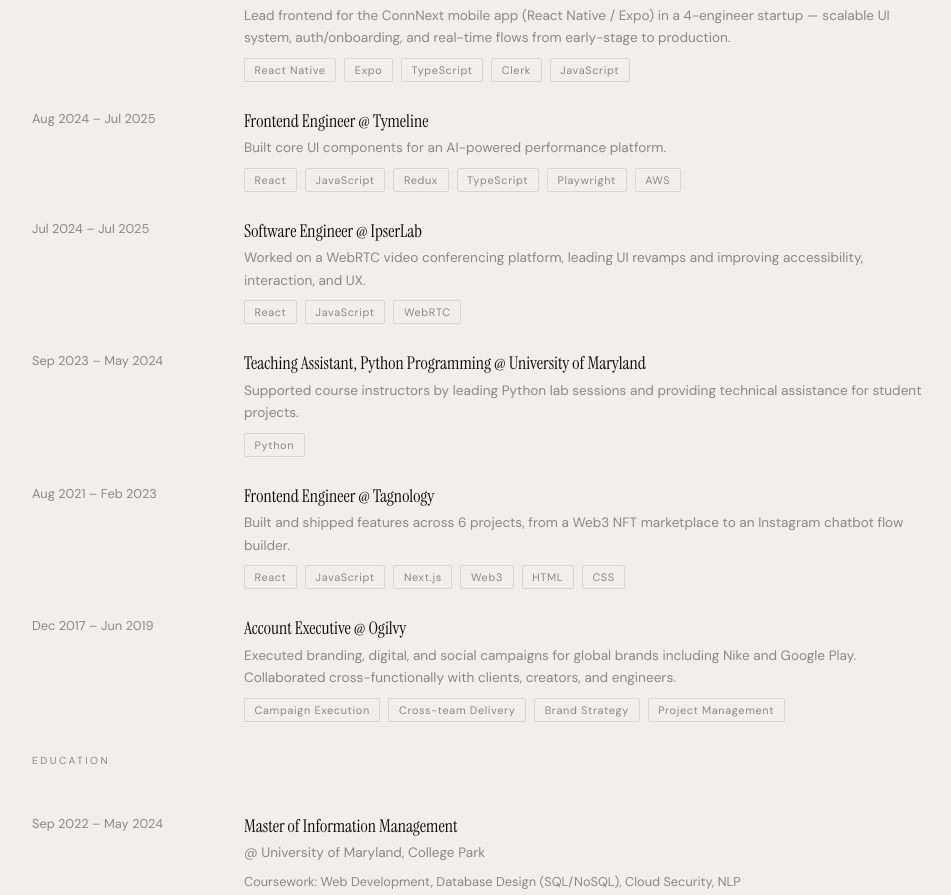
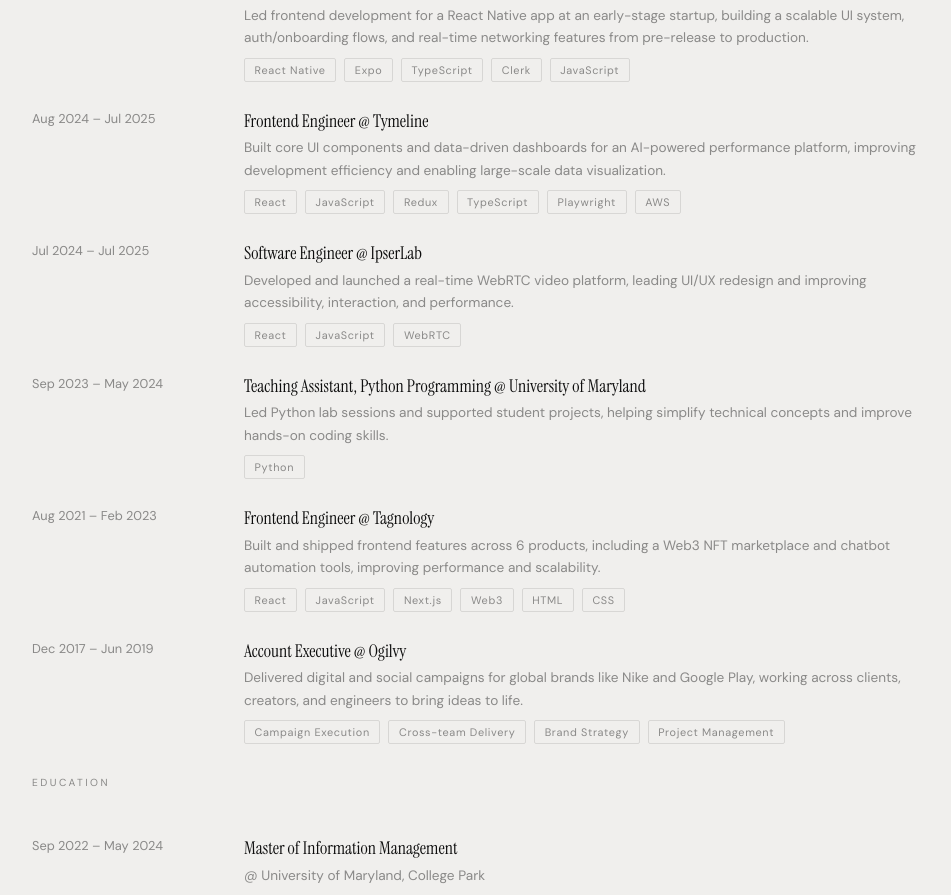
Before and after one commit to iamy8000/yating-portfolio, a React (Vite) app: page /about in a window 1280 px wide. Shown: the part 1142-2037 px from the top of the page, without its empty margins (156-1107 px from the left). Built offline with nearby package versions, Linux system fonts and the light colour scheme.

Commit message:
Updated experience items

```diff
--- a/index.html
+++ b/index.html
@@ -5,18 +5,15 @@
   <meta name="viewport" content="width=device-width, initial-scale=1.0" />
   <meta name="description" content="Amy Yang — Frontend / full-stack engineer. Portfolio, projects, and experience. Based in New York." />
   <meta name="theme-color" content="#F0EFED" />
-  <!-- Open Graph (LinkedIn, Facebook, etc.) — use absolute URLs for og:image -->
   <meta property="og:type" content="website" />
   <meta property="og:site_name" content="Amy Yang" />
   <meta property="og:title" content="Amy Yang — Frontend Engineer" />
   <meta property="og:description" content="Amy Yang — Frontend / full-stack engineer. Portfolio, projects, and experience. Based in New York." />
   <meta property="og:url" content="https://yating-portfolio.vercel.app/" />
-  <meta property="og:image" content="https://yating-portfolio.vercel.app/images/yy-profile-pic.jpeg" />
   <meta property="og:locale" content="en_US" />
   <meta name="twitter:card" content="summary_large_image" />
   <meta name="twitter:title" content="Amy Yang — Frontend Engineer" />
   <meta name="twitter:description" content="Amy Yang — Frontend / full-stack engineer. Portfolio, projects, and experience. Based in New York." />
-  <meta name="twitter:image" content="https://yating-portfolio.vercel.app/images/yy-profile-pic.jpeg" />
   <script>
     (function() {
       var t = localStorage.getItem('portfolio-theme');
--- a/src/i18n/translations.ts
+++ b/src/i18n/translations.ts
@@ -139,12 +139,12 @@ export const translations = {
       viewResume: 'View Full Resume',
       aria: { companyLink: 'Company link' },
       items: [
-        { period: 'Jan 2026 – Present', title: 'Founding Engineer', company: 'ConnNext', description: 'Lead frontend for the ConnNext mobile app (React Native / Expo) in a 4-engineer startup — scalable UI system, auth/onboarding, and real-time flows from early-stage to production.', tags: ['React Native', 'Expo', 'TypeScript', 'Clerk', 'JavaScript'] },
-        { period: 'Aug 2024 – Jul 2025', title: 'Frontend Engineer', company: 'Tymeline', description: 'Built core UI components for an AI-powered performance platform.', tags: ['React', 'JavaScript', 'Redux', 'TypeScript', 'Playwright', 'AWS'] },
-        { period: 'Jul 2024 – Jul 2025', title: 'Software Engineer', company: 'IpserLab', description: 'Worked on a WebRTC video conferencing platform, leading UI revamps and improving accessibility, interaction, and UX.', tags: ['React', 'JavaScript', 'WebRTC'] },
-        { period: 'Sep 2023 – May 2024', title: 'Teaching Assistant, Python Programming', company: 'University of Maryland', description: 'Supported course instructors by leading Python lab sessions and providing technical assistance for student projects.', tags: ['Python'] },
-        { period: 'Aug 2021 – Feb 2023', title: 'Frontend Engineer', company: 'Tagnology', description: 'Built and shipped features across 6 projects, from a Web3 NFT marketplace to an Instagram chatbot flow builder.', tags: ['React', 'JavaScript', 'Next.js', 'Web3', 'HTML', 'CSS'] },
-        { period: 'Dec 2017 – Jun 2019', title: 'Account Executive', company: 'Ogilvy', description: 'Executed branding, digital, and social campaigns for global brands including Nike and Google Play. Collaborated cross-functionally with clients, creators, and engineers.', tags: ['Campaign Execution', 'Cross-team Delivery', 'Brand Strategy', 'Project Management'] },
+        { period: 'Jan 2026 – Present', title: 'Founding Engineer', company: 'ConnNext', description: 'Led frontend development for a React Native app at an early-stage startup, building a scalable UI system, auth/onboarding flows, and real-time networking features from pre-release to production.', tags: ['React Native', 'Expo', 'TypeScript', 'Clerk', 'JavaScript'] },
+        { period: 'Aug 2024 – Jul 2025', title: 'Frontend Engineer', company: 'Tymeline', description: 'Built core UI components and data-driven dashboards for an AI-powered performance platform, improving development efficiency and enabling large-scale data visualization.', tags: ['React', 'JavaScript', 'Redux', 'TypeScript', 'Playwright', 'AWS'] },
+        { period: 'Jul 2024 – Jul 2025', title: 'Software Engineer', company: 'IpserLab', description: 'Developed and launched a real-time WebRTC video platform, leading UI/UX redesign and improving accessibility, interaction, and performance.', tags: ['React', 'JavaScript', 'WebRTC'] },
+        { period: 'Sep 2023 – May 2024', title: 'Teaching Assistant, Python Programming', company: 'University of Maryland', description: 'Led Python lab sessions and supported student projects, helping simplify technical concepts and improve hands-on coding skills.', tags: ['Python'] },
+        { period: 'Aug 2021 – Feb 2023', title: 'Frontend Engineer', company: 'Tagnology', description: 'Built and shipped frontend features across 6 products, including a Web3 NFT marketplace and chatbot automation tools, improving performance and scalability.', tags: ['React', 'JavaScript', 'Next.js', 'Web3', 'HTML', 'CSS'] },
+        { period: 'Dec 2017 – Jun 2019', title: 'Account Executive', company: 'Ogilvy', description: 'Delivered digital and social campaigns for global brands like Nike and Google Play, working across clients, creators, and engineers to bring ideas to life.', tags: ['Campaign Execution', 'Cross-team Delivery', 'Brand Strategy', 'Project Management'] },
       ],
       educationItems: [
         { period: 'Sep 2022 – May 2024', title: 'Master of Information Management', school: 'University of Maryland, College Park', detail: 'Coursework: Web Development, Database Design (SQL/NoSQL), Cloud Security, NLP' },
@@ -291,12 +291,12 @@ export const translations = {
       viewResume: '查看完整履歷',
       aria: { companyLink: '公司連結' },
       items: [
-        { period: '2026年1月 – 至今', title: '創始工程師', company: 'ConnNext', description: '在 4 人新創團隊中主導 ConnNext 行動 app（React Native / Expo）前端，從早期到上線：可擴充 UI 系統、登入/onboarding 與即時連線流程。', tags: ['React Native', 'Expo', 'TypeScript', 'Clerk', 'JavaScript'] },
-        { period: '2024年8月 – 2025年7月', title: '前端工程師', company: 'Tymeline', description: '為 AI 效能平台建置核心 UI 元件。', tags: ['React', 'JavaScript', 'Redux', 'TypeScript', 'Playwright', 'AWS'] },
-        { period: '2024年7月 – 2025年7月', title: '軟體工程師', company: 'IpserLab', description: '參與 WebRTC 視訊會議平台，主導 UI 改版並提升無障礙、互動與 UX。', tags: ['React', 'JavaScript', 'WebRTC'] },
-        { period: '2023年9月 – 2024年5月', title: 'Python 程式助教', company: '馬里蘭大學', description: '帶領 Python 實驗課並協助學生專案。', tags: ['Python'] },
-        { period: '2021年8月 – 2023年2月', title: '前端工程師', company: 'Tagnology', description: '在 6 個專案中開發與上線功能，從 Web3 NFT 市集到 Instagram 聊天機器人流程建置。', tags: ['React', 'JavaScript', 'Next.js', 'Web3', 'HTML', 'CSS'] },
-        { period: '2017年12月 – 2019年6月', title: '業務執行', company: '奧美廣告', description: '執行 Nike、Google Play 等全球品牌之品牌、數位與社群 campaign，與客戶、創作者、工程跨域協作。', tags: ['Campaign Execution', 'Cross-team Delivery', 'Brand Strategy', 'Project Management'] },
+        { period: '2026年1月 – 至今', title: '創始工程師', company: 'ConnNext', description: '於早期新創主導 React Native app 的前端開發，建置可擴充的 UI 系統、登入／onboarding 流程與即時連線功能，從預發布到正式上線。', tags: ['React Native', 'Expo', 'TypeScript', 'Clerk', 'JavaScript'] },
+        { period: '2024年8月 – 2025年7月', title: '前端工程師', company: 'Tymeline', description: '為 AI 驅動的效能平台建置核心 UI 元件與數據儀表板，提升開發效率並支援大規模資料視覺化。', tags: ['React', 'JavaScript', 'Redux', 'TypeScript', 'Playwright', 'AWS'] },
+        { period: '2024年7月 – 2025年7月', title: '軟體工程師', company: 'IpserLab', description: '開發並上線即時 WebRTC 視訊平台，主導 UI/UX 改版，提升無障礙、互動與效能。', tags: ['React', 'JavaScript', 'WebRTC'] },
+        { period: '2023年9月 – 2024年5月', title: 'Python 程式助教', company: '馬里蘭大學', description: '帶領 Python 實驗課並支援學生專案，協助釐清技術概念、強化實作程式能力。', tags: ['Python'] },
+        { period: '2021年8月 – 2023年2月', title: '前端工程師', company: 'Tagnology', description: '在 6 個產品上建置並上線前端功能，包含 Web3 NFT 市集與聊天機器人自動化工具，提升效能與可擴充性。', tags: ['React', 'JavaScript', 'Next.js', 'Web3', 'HTML', 'CSS'] },
+        { period: '2017年12月 – 2019年6月', title: '業務執行', company: '奧美廣告', description: '為 Nike、Google Play 等全球品牌執行數位與社群 campaign，與客戶、創作者與工程師協作，將創意落地。', tags: ['Campaign Execution', 'Cross-team Delivery', 'Brand Strategy', 'Project Management'] },
       ],
       educationItems: [
         { period: '2022年9月 – 2024年5月', title: '資訊管理碩士', school: '馬里蘭大學學院公園分校', detail: '修習：網頁開發、資料庫設計 (SQL/NoSQL)、雲端安全、NLP' },
```
